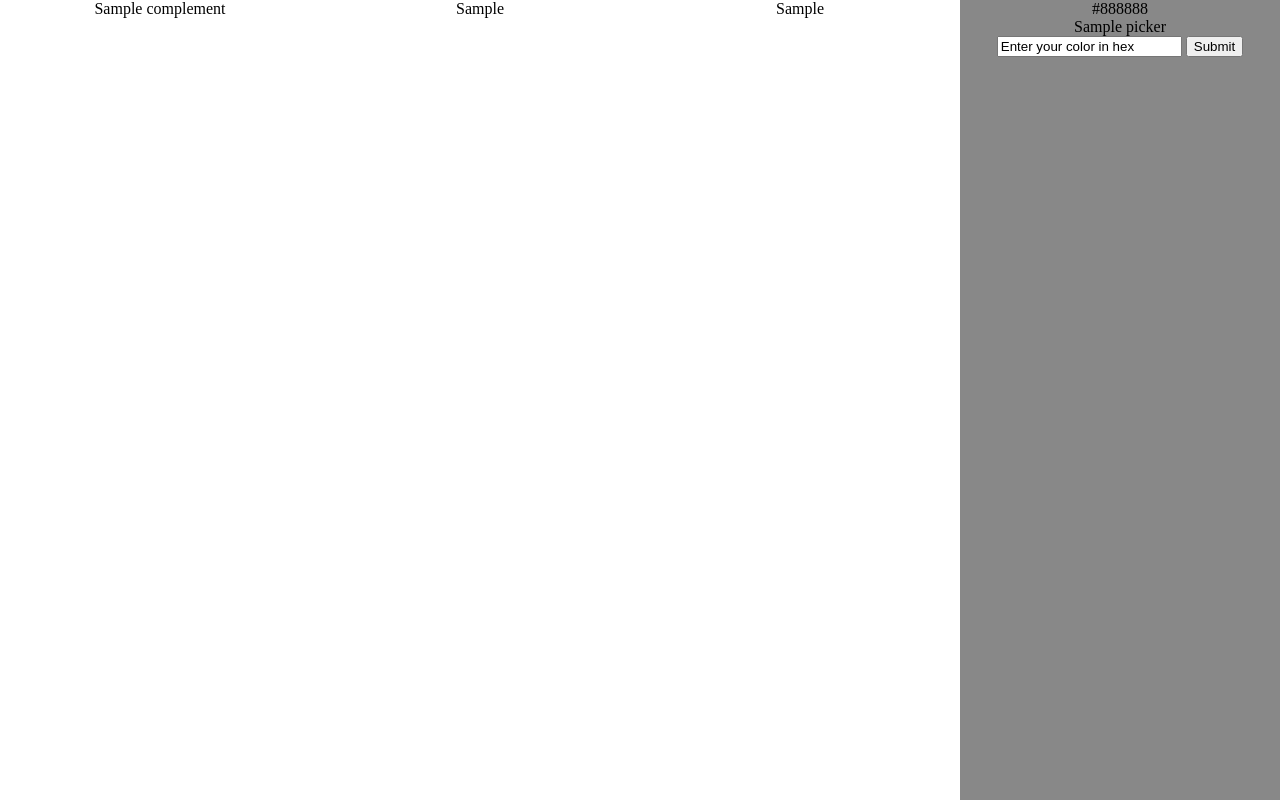
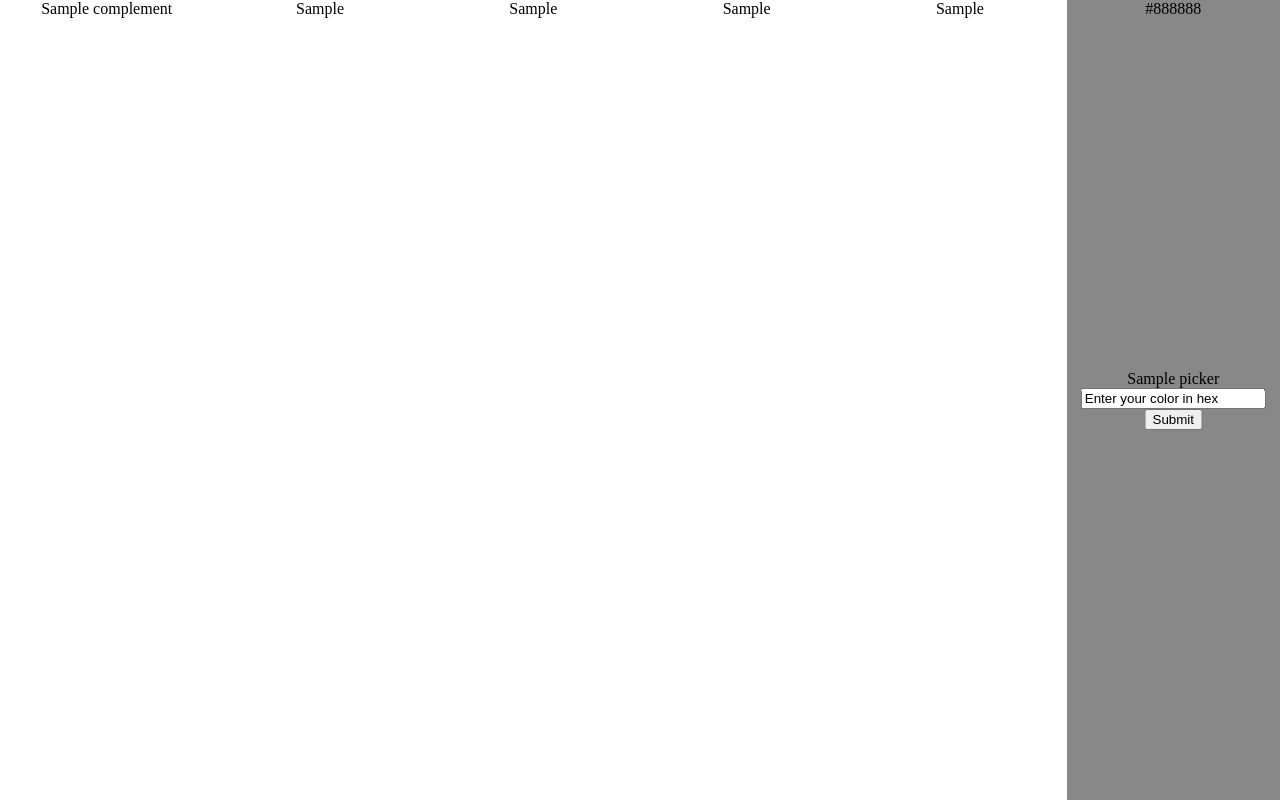
Before and after one commit to MatthieuBOSCHER/NormeColor, a Flask app: template templates/index.html in a window 1280 px wide. Run offline with Flask 2, Linux system fonts and the light colour scheme; the template is opened without the code that fills it: most values are stand-ins (such as "Sample title", 1, 10 or a date in 2020); some libraries are stand-ins or nearby versions.

Commit message:
added analogus color, the end

```diff
--- a/app.py
+++ b/app.py
@@ -2,6 +2,7 @@ from flask import Flask, render_template, request, redirect
 import create_palete as plt
 from flask_bootstrap import Bootstrap
 from flask_colorpicker import colorpicker
+import re
 
 app = Flask(__name__)
 
@@ -13,18 +14,10 @@ def hello_world():  # put application's code here
     return render_template("index.html")
 
 
-@app.route('/color', methods=['POST'])
-def color():
-    input_color = request.form.get('hex')
-    palete = get_palette(input_color)
+def get_palette(input_color="#00B2FF"):
 
-
-    return render_template("index.html", complement=complement.get_hexvalue(), splitA=splitA.get_hexvalue(),
-                           splitB=splitB.get_hexvalue(), input_color=input_color.get_hexvalue())
-    # return redirect('/')
-
-
-def get_palette(input_color = "#FF0000"):
+    if not re.search('([a-fA-F0-9]{6}|[a-fA-F0-9]{3})$', input_color):
+        input_color = "#00B2FF"
     input_color = input_color.lstrip('#')
     input_color = tuple(int(input_color[i:i + 2], 16) for i in (0, 2, 4))
     input_color = plt.Color(input_color[0], input_color[1], input_color[2])
@@ -33,11 +26,29 @@ def get_palette(input_color = "#FF0000"):
     splitA = plt.create_color(split_complementary[0])
     splitB = plt.create_color(split_complementary[1])
 
+    analogus = input_color.generate_analogus(input_color.hsv)
+    analogusA = plt.create_color(analogus[0])
+    analogusB = plt.create_color(analogus[1])
+
+
     complement = plt.create_color(input_color.generate_complementary(input_color.hsv))
 
-    palette = {splitA: splitA, splitB: splitB, complement: complement}
+    palette = {"splitA": splitA, "splitB": splitB, "analogusA": analogusA, "analogusB": analogusB,
+               "complement": complement, "input_color": input_color}
 
     return palette
+    return False
+
+
+@app.route('/color', methods=['POST'])
+def color():
+    input_color = request.form.get('hex')
+    palete = get_palette(input_color)
+    return render_template("index.html", complement=palete.get("complement").get_hexvalue(), splitA=palete.get('splitA').get_hexvalue(),
+                           splitB=palete.get("splitB").get_hexvalue(), analogusB=palete.get('analogusB').get_hexvalue(),
+                           analogusA=palete.get('analogusA').get_hexvalue(),
+                           input_color=palete.get("input_color").get_hexvalue())
+
 
 
 if __name__ == '__main__':
--- a/templates/index.html
+++ b/templates/index.html
@@ -14,7 +14,7 @@
             align-content: center;
             align-items: center;
             text-align: center;
-                        height: 100%;
+            height: 100%;
 
             /*justify-content: center;*/
         }
@@ -27,34 +27,57 @@
         }
         .complement {
             background-color: {{complement}};
-            width: 25%;
+            width: 17%;
             height: 100%;
             text-align: center;
-        justify-content: center;
+            justify-content: center;
         }
         .splitA {
             background-color: {{splitA}};
-            width: 25%;
+            width: 17%;
             height: 100%;
             text-align: center;
-        justify-content: center;
+            justify-content: center;
         }
         .splitB {
             background-color: {{splitB}};
-            width: 25%;
+            width: 17%;
+            height: 100%;
+            text-align: center;
+            justify-content: center;
+        }
+        .analogusA {
+            background-color: {{analogusA}};
+            width: 17%;
+            height: 100%;
+            text-align: center;
+            justify-content: center;
+        }
+        .analogusB {
+            background-color: {{analogusB}};
+            width: 17%;
             height: 100%;
             text-align: center;
             justify-content: center;
         }
         .input{
             background-color: {{input_color}};
-            width: 25%;
+            width: 17%;
             height: 100%;
             text-align: center;
             justify-content: center;
+            margin-bottom: auto;
+            margin-top: auto;
+        position: relative;
         }
         #colopicker {
-            justify-content: center;
+            vertical-align: baseline;
+            margin-bottom: auto;
+            margin-top: auto;
+            position: absolute;
+            top: 50%;
+            left: 50%;
+            transform: translate(-50%, -50%);
         }
 
     </style>
@@ -68,6 +91,8 @@
         <div class="complement">{{complement}}</div>
         <div class="splitA">{{splitA}}</div>
         <div class="splitB">{{splitB}}</div>
+        <div class="analogusA">{{analogusA}}</div>
+        <div class="analogusB">{{analogusB}}</div>
         <div class="input">
             {{input_color}}
             <div id="colopicker">
```
Also changed, not shown: create_palete.py (+16 -0 lines).
